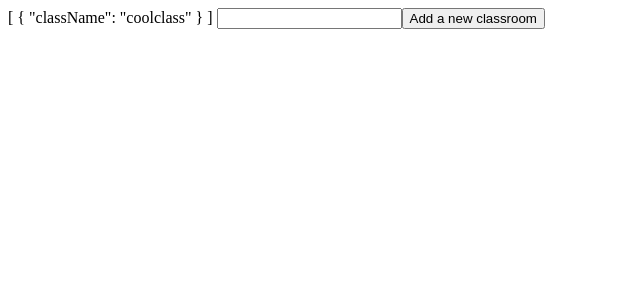
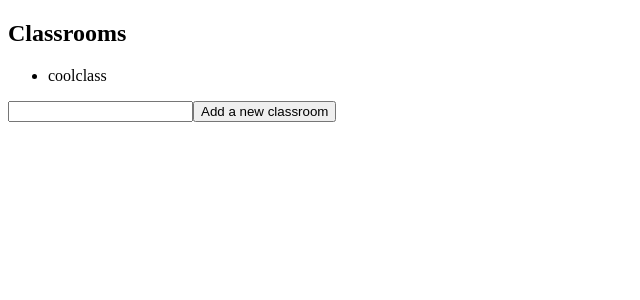
Before and after one commit to iandanicomarino/parent-child-test, an Angular app: page / in a window 1280 px wide. Shown: the top 300 px of the page, without its empty margins (0-640 px from the left). Built offline with nearby package versions, Linux system fonts and the light colour scheme.

Commit message:
layout fixes. dinner break;

```diff
--- a/src/app/app.component.html
+++ b/src/app/app.component.html
@@ -1,8 +1,12 @@
 
 <!-- initial commit -->
-{{classrooms | json}}
 
-
+<h2>Classrooms</h2>
+<ul class="">
+  <li *ngFor="let classroom of classrooms" (click)="viewClassroom(classroom)">
+    {{classroom.className}}
+  </li>
+</ul>
 
 <input #inputbox type="text">
 <button (click)="addNewClassroom(inputbox.value)">Add a new classroom</button>
--- a/src/app/app.component.ts
+++ b/src/app/app.component.ts
@@ -7,7 +7,8 @@ import {Classroom} from './classes/classroom'
 })
 export class AppComponent implements OnInit{
   classrooms : Classroom[]
-   title = 'parent-child';
+  title = 'parent-child';
+
 
   ngOnInit(){
     if(this.isDataExisting()){
@@ -18,10 +19,7 @@ export class AppComponent implements OnInit{
     }
   }
 
-  onClickMe(){
 
-
-  }
 
   addNewClassroom(classroomName:string){
     let newclass = new Classroom(classroomName);
```
